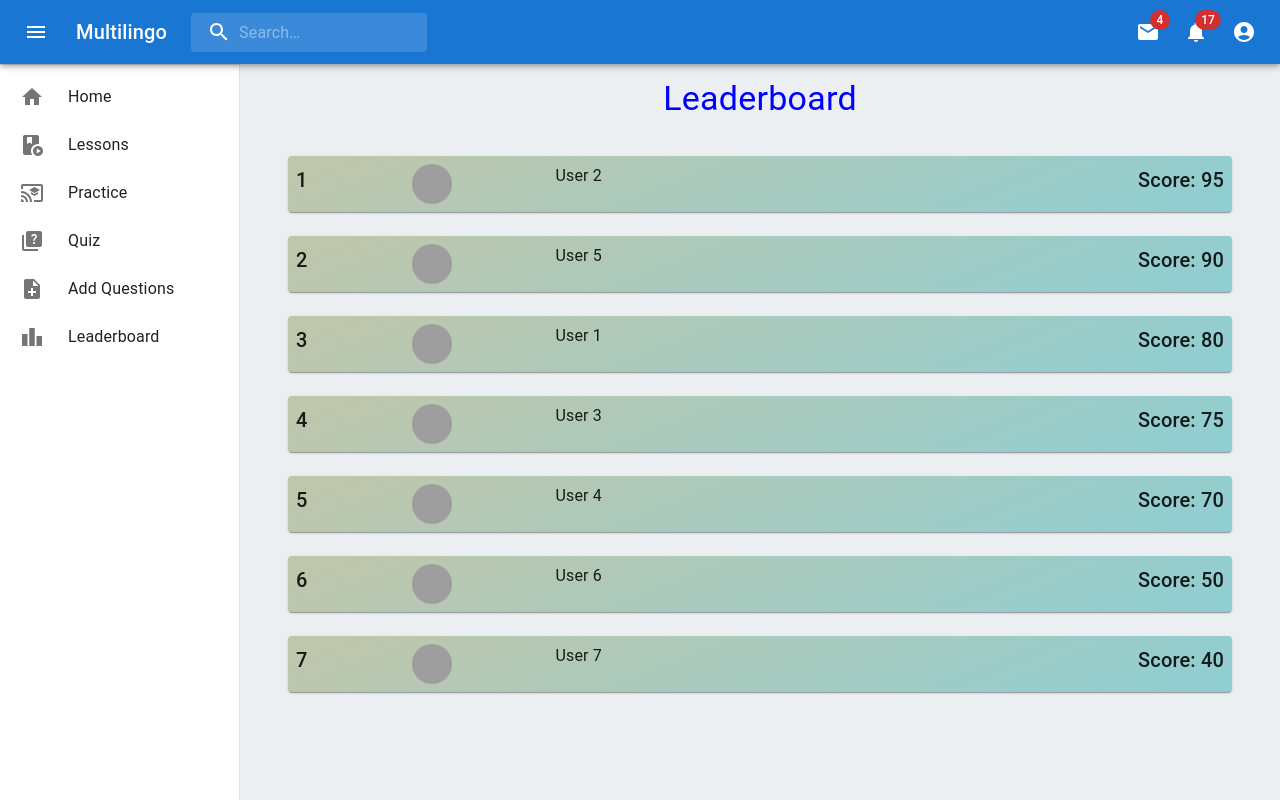
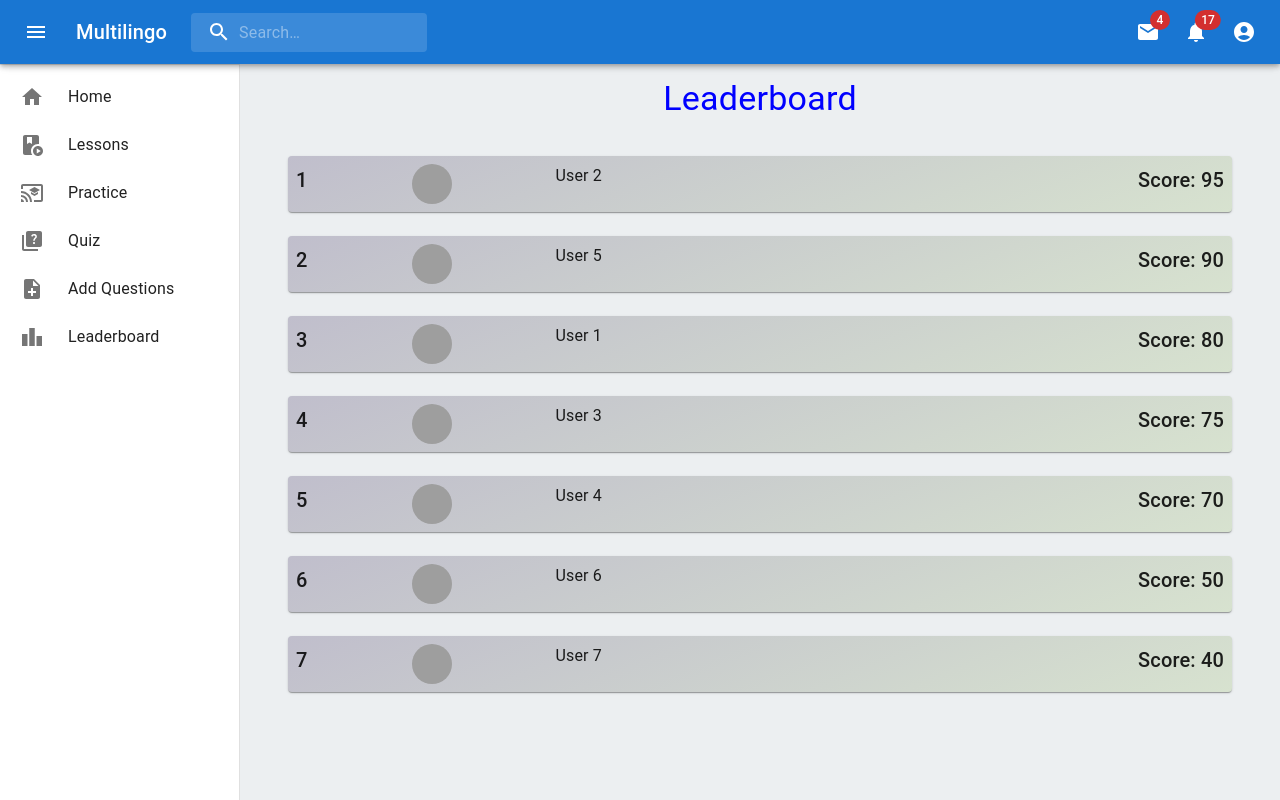
Before and after one commit to sristhilamichhane/multilingo, a React (Vite) app in the folder frontend/: page /leaderboard in a window 1280 px wide. Built offline with nearby package versions, Linux system fonts and the light colour scheme; grey boxes are pictures that could not be loaded; what react-swipeable-views-utils would draw is missing.

Commit message:
perf: :memo: gradient added

```diff
--- a/frontend/src/Pages/Leaderboard.jsx
+++ b/frontend/src/Pages/Leaderboard.jsx
@@ -58,7 +58,7 @@ const Leaderboard = () => {
                 >
                   <Card
                     sx={{ width: "100%", height: "30%" }}
-                    className="gradientLight"
+                    className="gradient"
                   >
                     <Stack direction="row" gap={3} p={1}>
                       <Typography
```
